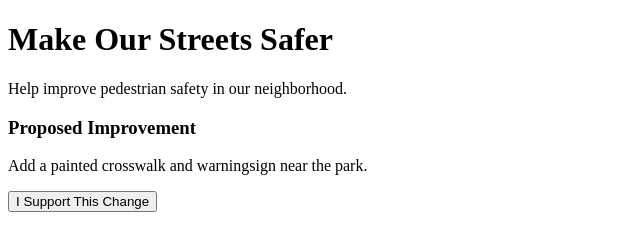
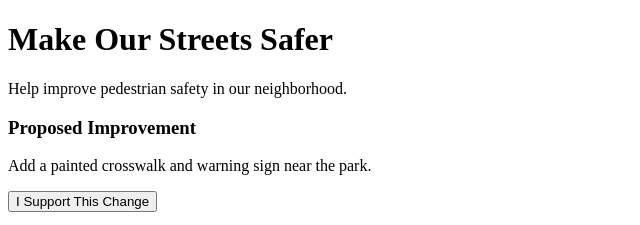
Before and after one commit to veerthecoder4/StreetSafer, a plain HTML site: page index.html in a window 1280 px wide. Shown: the top 225 px of the page, 0-640 px from the left. Drawn offline with Linux system fonts and the light colour scheme.

Commit message:
Fixed a typo

```diff
--- a/index.html
+++ b/index.html
@@ -11,7 +11,7 @@
   <p>Help improve pedestrian safety in our neighborhood.</p>
 
   <h3>Proposed Improvement</h3>
-  <p>Add a painted crosswalk and warningsign near the park.</p>
+  <p>Add a painted crosswalk and warning sign near the park.</p>
 
   <button onclick="support()">I Support This Change</button>
   <p id="supportCount">Supporters: 0</p>
```
